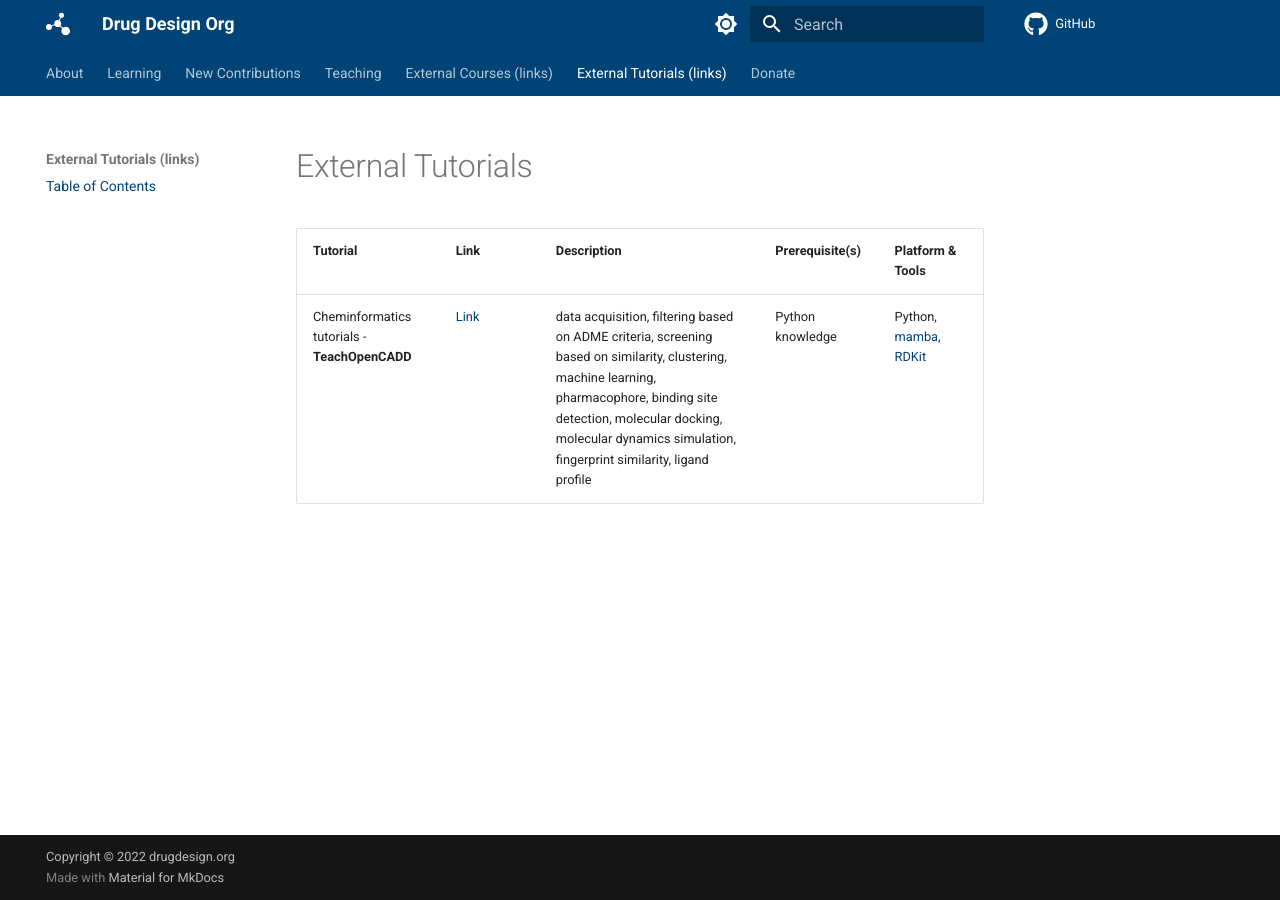
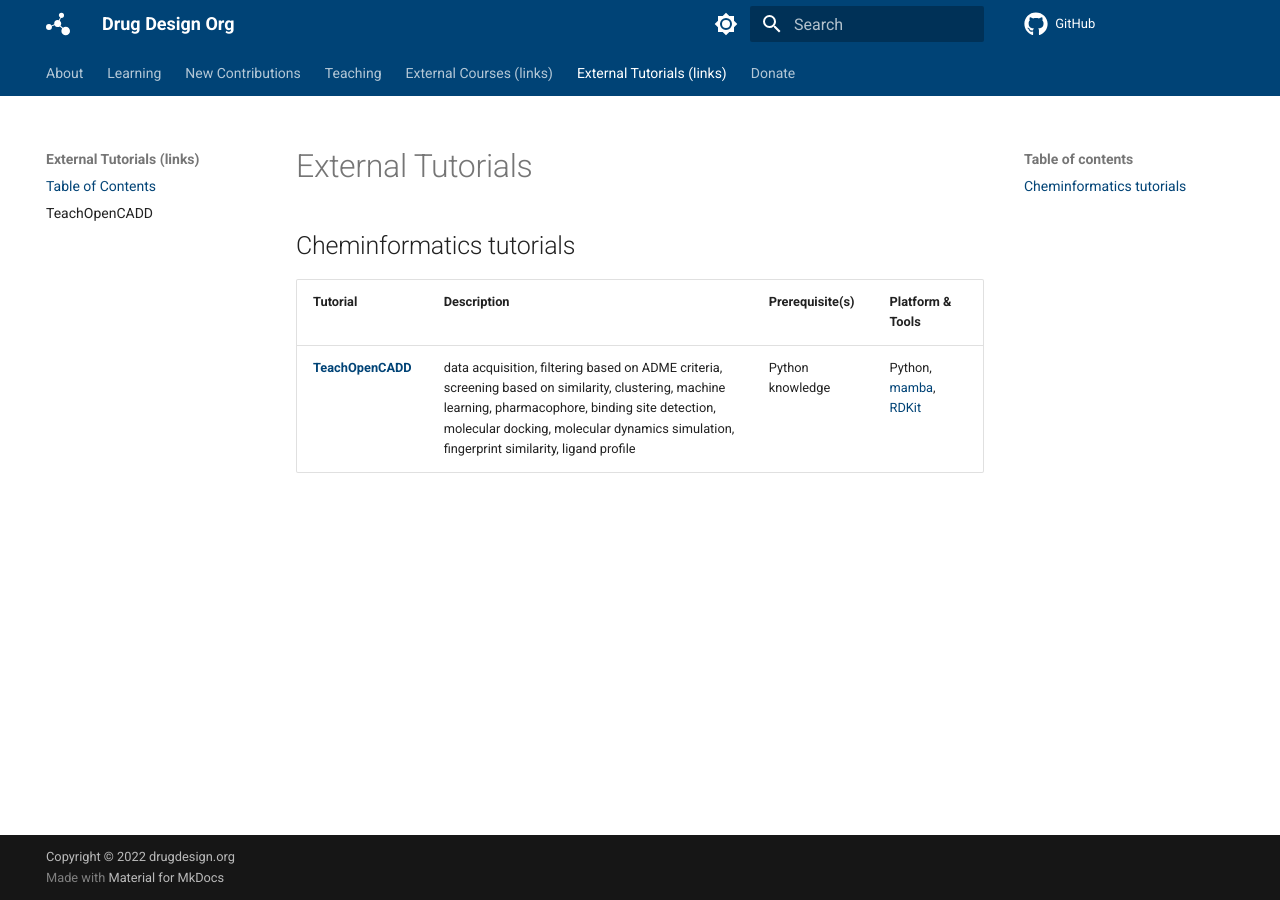
Before and after one commit to drug-design/course, an MkDocs documentation site: the page built from docs/tutorials/index.md, in a window 1280 px wide. Built offline with MkDocs 1.6.1 and Material for MkDocs 9.7.7, drawn with Linux system fonts in a browser that asks for light colours; comment, search, counter and statistics services are not loaded.

Commit message:
add teachopencadd

```diff
--- a/docs/tutorials/index.md
+++ b/docs/tutorials/index.md
@@ -1,5 +1,7 @@
 # External Tutorials
 
-| Tutorial             | Link                                                | Description      |  Prerequisite(s) | Platform & Tools  |
-| -------------------- | ----------------------------------------------------- | -------------   | -------- |---------- |
-| Cheminformatics tutorials - **TeachOpenCADD**        | [Link](https://projects.volkamerlab.org/teachopencadd/external_tutorials_collections.html){target=_blank}  | data acquisition, filtering based on ADME criteria, screening based on similarity, clustering, machine learning, pharmacophore, binding site detection, molecular docking, molecular dynamics simulation, fingerprint similarity, ligand profile | Python knowledge | Python, [mamba](https://github.com/CHLoschen/mamba){target=_blank}, [RDKit](https://www.rdkit.org/){target=_blank}
+## Cheminformatics tutorials
+
+| Tutorial             |  Description      |  Prerequisite(s) | Platform & Tools  |
+| -------------------- | ----------------------------------------- | -------------   | -------- |
+|  **[TeachOpenCADD](teachopencadd.md)**   |  data acquisition, filtering based on ADME criteria, screening based on similarity, clustering, machine learning, pharmacophore, binding site detection, molecular docking, molecular dynamics simulation, fingerprint similarity, ligand profile | Python knowledge | Python, [mamba](https://github.com/CHLoschen/mamba){target=_blank}, [RDKit](https://www.rdkit.org/){target=_blank}
--- a/mkdocs.yml
+++ b/mkdocs.yml
@@ -153,5 +153,6 @@ nav:
     - Erik Lindahl Course: external/erik-lindahl.md
   - External Tutorials (links):
     - Table of Contents: tutorials/index.md
+    - TeachOpenCADD: tutorials/teachopencadd.md
   - Donate:
     - 'Support us': site/donate.md
```
Also changed, not shown: docs/tutorials/teachopencadd.md (added, +40 -0 lines).
